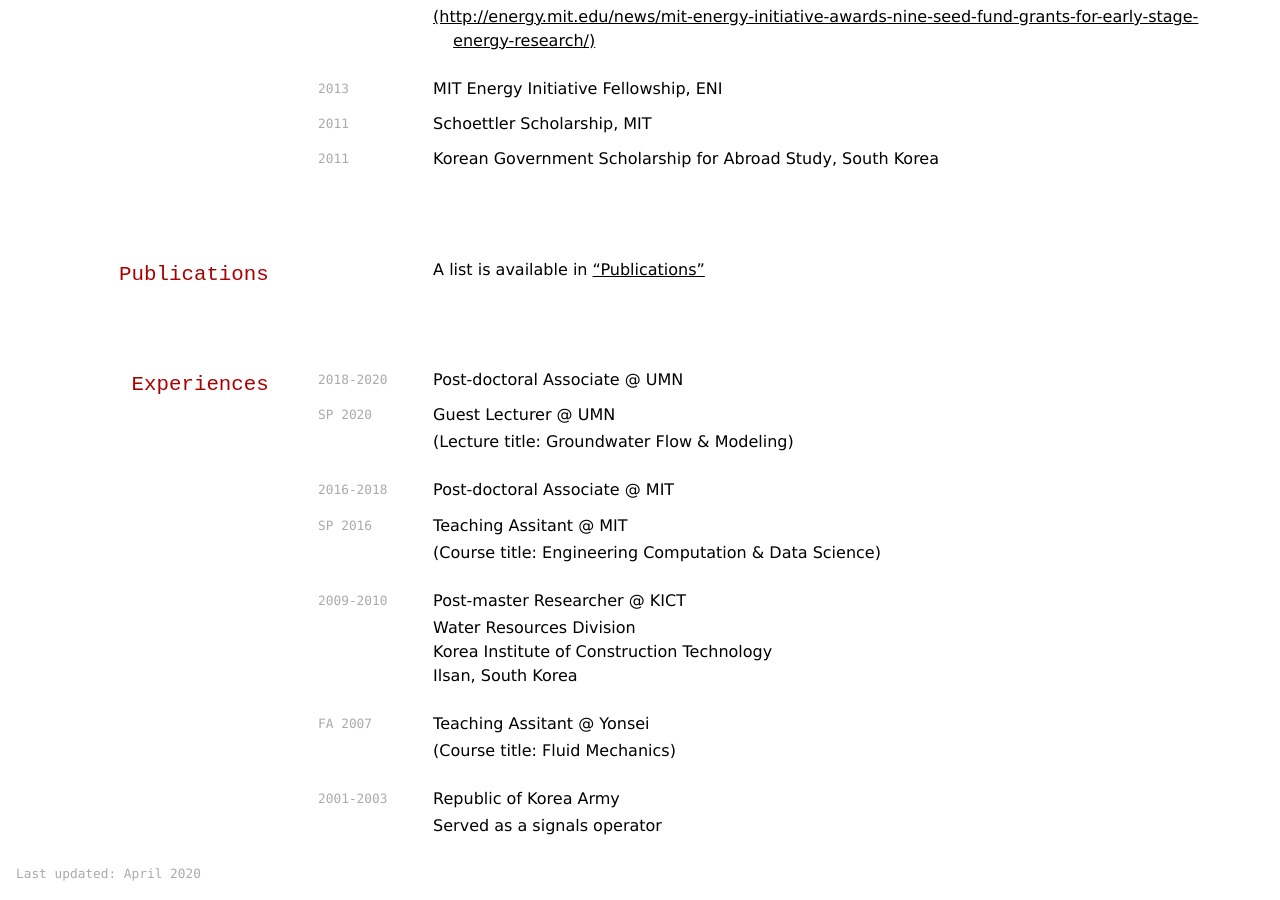
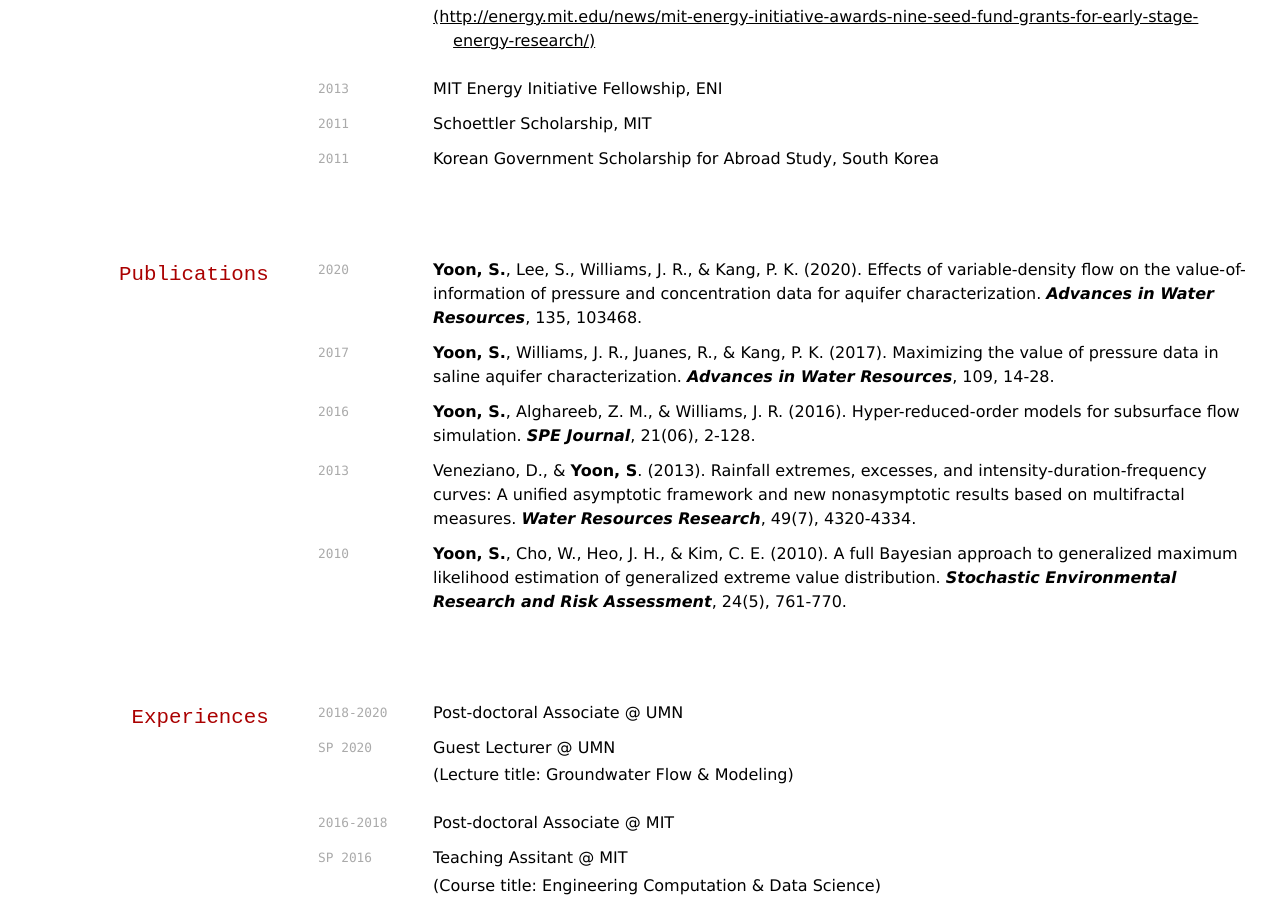
Before and after one commit to seonkyoo/home, a Jekyll site: the page built from _pages/4_vitae.md, in a window 1280 px wide and 900 px high, scrolled down 609 px. Built offline with Jekyll 4.4.1, drawn with Linux system fonts in a browser that asks for light colours.

Commit message:
vitae update

```diff
--- a/_pages/4_vitae.md
+++ b/_pages/4_vitae.md
@@ -3,6 +3,7 @@ layout: cv
 permalink: /vitae/
 title: Vitae
 description:
+years: [In Review, 2020, 2017, 2016, 2013, 2010]
 ---
 
 # Seonkyoo Yoon
@@ -72,22 +73,17 @@ Cooling, power series, optics, alchemy, planetary motions, apples.
 
 ## Publications
 
-A list is available in ["Publications"](/publications)
+`2020`
+__Yoon, S.__, Lee, S., Williams, J. R., & Kang, P. K. (2020). Effects of variable-density flow on the value-of-information of pressure and concentration data for aquifer characterization. *Advances in Water Resources*, 135, 103468.
 
-<!-- ### Journals -->
+`2017` __Yoon, S.__, Williams, J. R., Juanes, R., & Kang, P. K. (2017). Maximizing the value of pressure data in saline aquifer characterization. *Advances in Water Resources*, 109, 14-28.
 
-<!-- `1669` -->
-<!-- Newton Sir I, De analysi per æquationes numero terminorum infinitas.  -->
 
-<!-- `1669` -->
-<!-- Lectiones opticæ. -->
+`2016` __Yoon, S.__, Alghareeb, Z. M., & Williams, J. R. (2016). Hyper-reduced-order models for subsurface flow simulation. *SPE Journal*, 21(06), 2-128.
 
-<!-- etc. etc. etc. -->
+`2013` Veneziano, D., & __Yoon, S__. (2013). Rainfall extremes, excesses, and intensity‐duration‐frequency curves: A unified asymptotic framework and new nonasymptotic results based on multifractal measures. *Water Resources Research*, 49(7), 4320-4334.
 
-<!-- ### Patents -->
-
-<!-- `2012` -->
-<!-- Infinitesimal calculus for solutions to physics problems, [SMBC](http://www.techdirt.com/articles/20121011/09312820678/if-patents-had-been-around-time-newton.shtml) patent 001 -->
+`2010` __Yoon, S.__, Cho, W., Heo, J. H., & Kim, C. E. (2010). A full Bayesian approach to generalized maximum likelihood estimation of generalized extreme value distribution. *Stochastic Environmental Research and Risk Assessment*, 24(5), 761-770.
 
 
 
```
